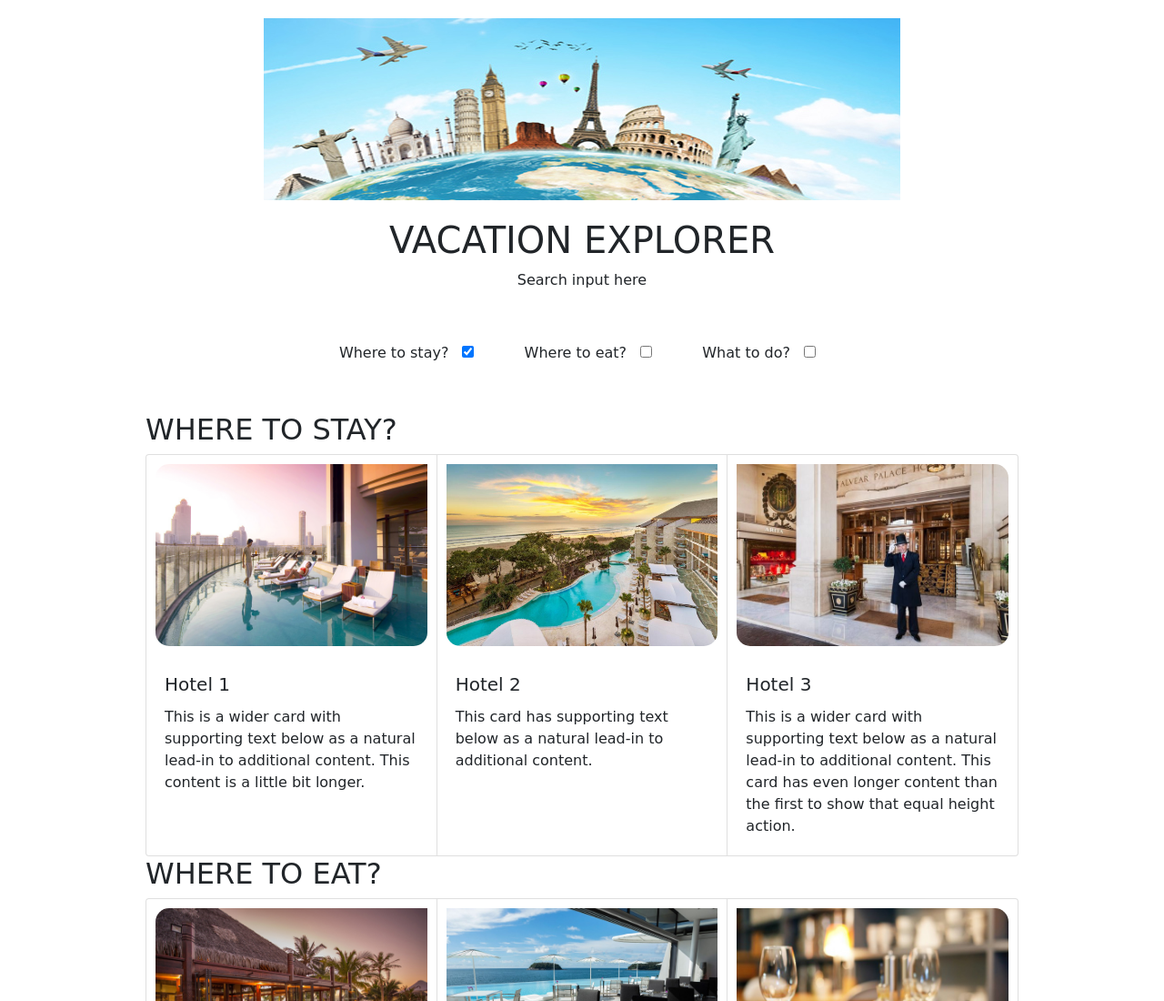
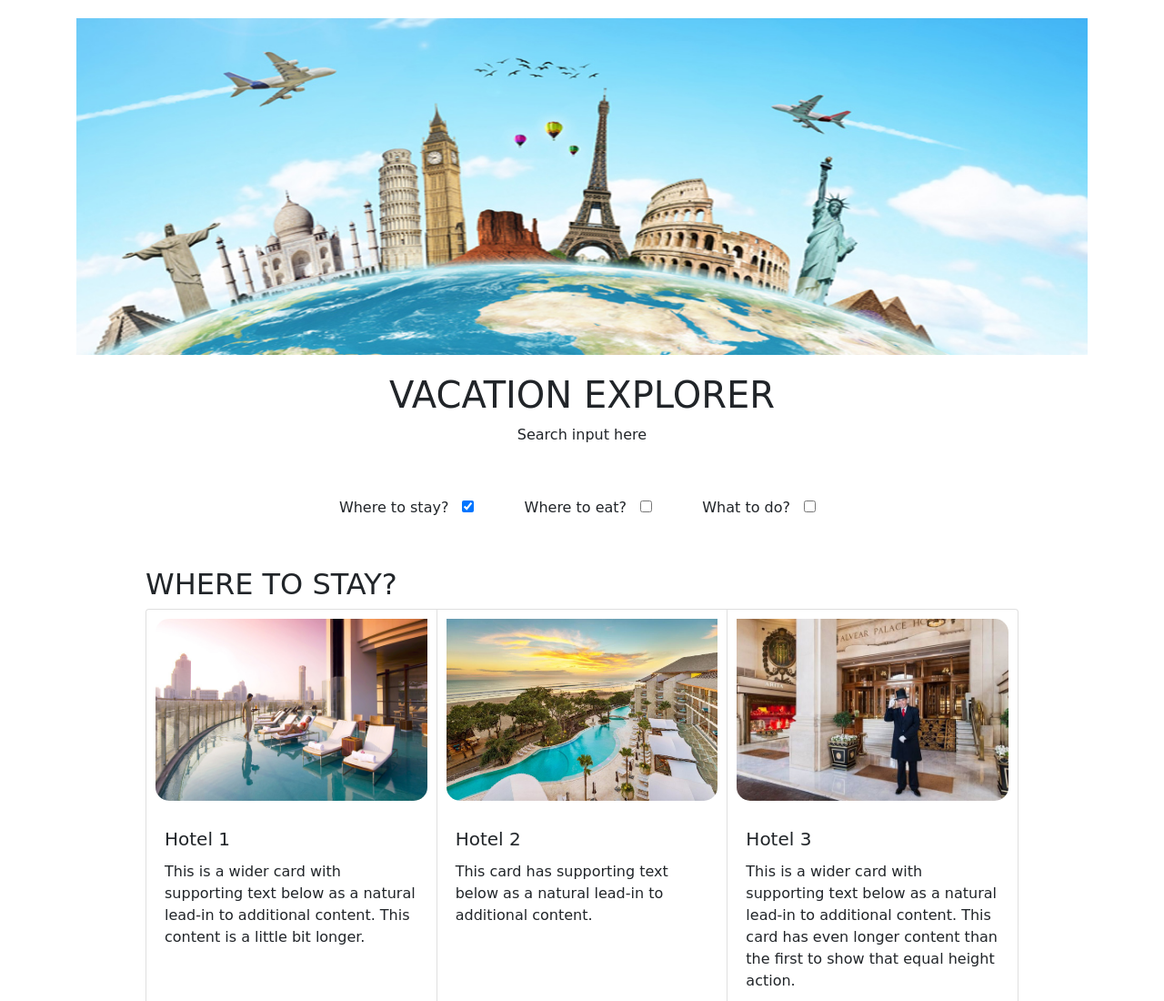
Before and after one commit to MrBrunotte/Vacation-Explorer, a plain HTML site: page mockup.html in a window 1280 px wide. Shown: the top 1100 px of the page at 91% size. Drawn offline with nearby package versions, Linux system fonts and the light colour scheme; a web font is replaced by a local one.

Commit message:
Image fix

```diff
--- a/mockup.html
+++ b/mockup.html
@@ -15,7 +15,7 @@
     <div class="container-fluid">
         <div class="row">
             <div class="col-12 text-center">
-                <img src="Images/header-img-wide.jpg" class="img-fluid" alt="Image of famous sites">
+                <img src="Images/header-img-wider.jpg" class="img-fluid" alt="Image of famous sites">
             </div>
         </div>
     </div>
```
Also changed, not shown: Images/header-img-wider.jpg (added).
